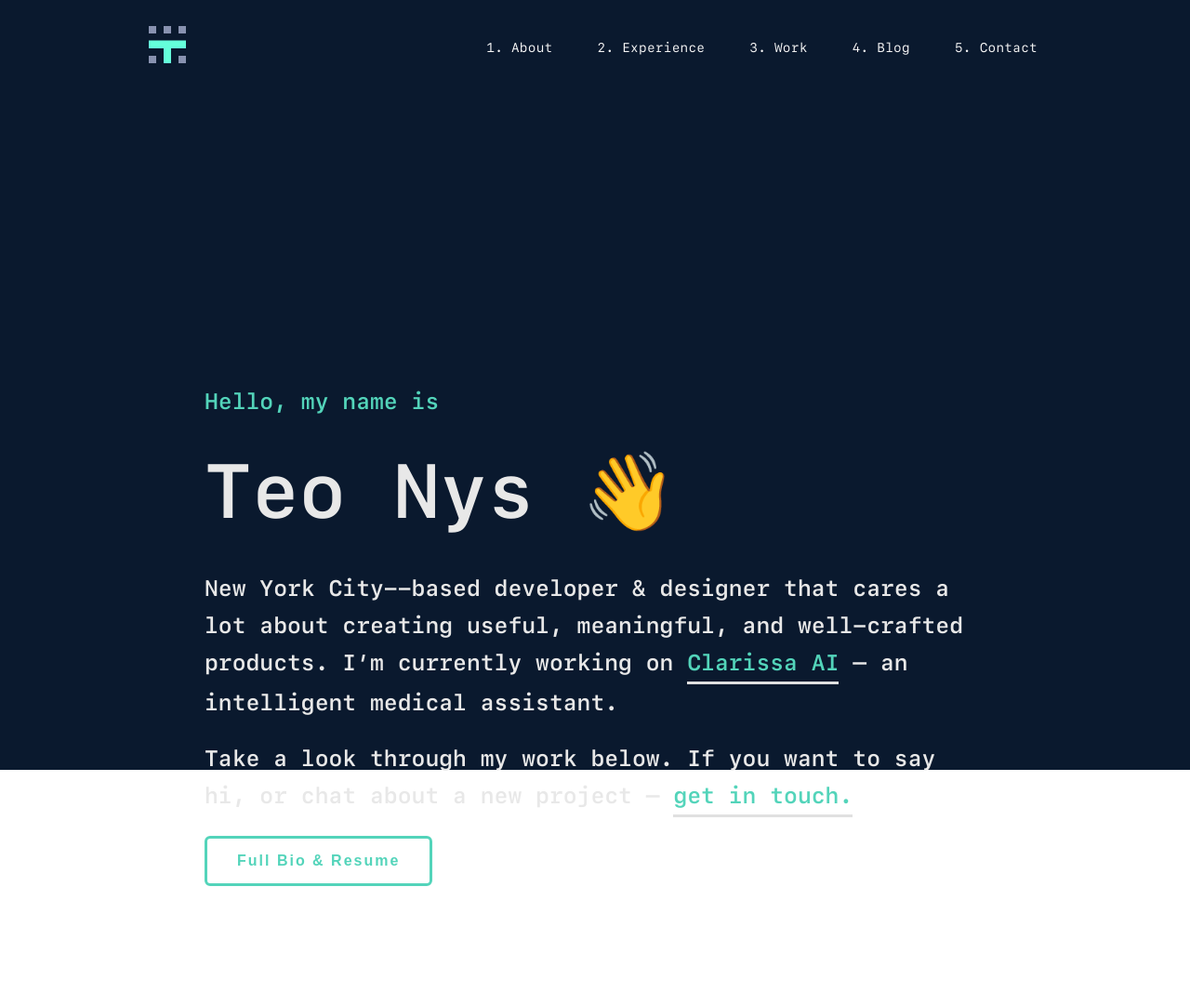
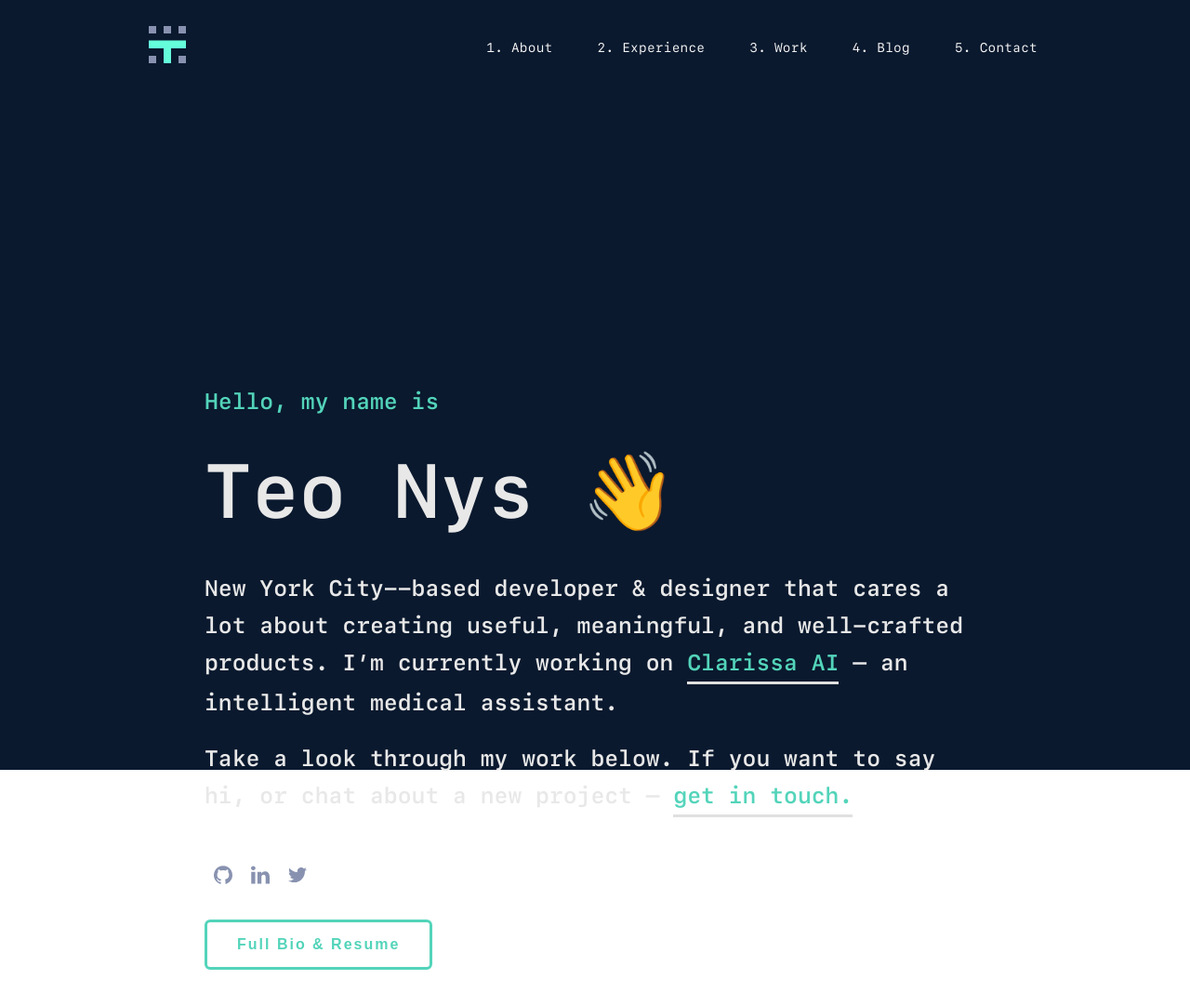
Before and after one commit to synoet/nyst-v1, a Gatsby site: page / in a window 1280 px wide. Shown: the whole page at 93% size. Built offline with nearby package versions, Linux system fonts and the light colour scheme; Gatsby itself is replaced by a stand-in of ours.

Commit message:
iconography

```diff
--- /dev/null
+++ b/src/components/icons/github.js
@@ -0,0 +1,31 @@
+
+import React from 'react';
+
+const IconGitHub = () => (
+  <svg xmlns="http://www.w3.org/2000/svg" role="img" viewBox="0 0 438.549 438.549">
+    <title>GitHub</title>
+    <path
+      d="M409.132,114.573c-19.608-33.596-46.205-60.194-79.798-79.8C295.736,15.166,259.057,5.365,219.271,5.365
+          c-39.781,0-76.472,9.804-110.063,29.408c-33.596,19.605-60.192,46.204-79.8,79.8C9.803,148.168,0,184.854,0,224.63 c0,47.78,13.94,90.745,41.827,128.906c27.884,38.164,63.906,64.572,108.063,79.227c5.14,0.954,8.945,0.283,11.419-1.996
+          c2.475-2.282,3.711-5.14,3.711-8.562c0-0.571-0.049-5.708-0.144-15.417c-0.098-9.709-0.144-18.179-0.144-25.406l-6.567,1.136
+          c-4.187,0.767-9.469,1.092-15.846,1c-6.374-0.089-12.991-0.757-19.842-1.999c-6.854-1.231-13.229-4.086-19.13-8.559
+          c-5.898-4.473-10.085-10.328-12.56-17.556l-2.855-6.57c-1.903-4.374-4.899-9.233-8.992-14.559
+          c-4.093-5.331-8.232-8.945-12.419-10.848l-1.999-1.431c-1.332-0.951-2.568-2.098-3.711-3.429c-1.142-1.331-1.997-2.663-2.568-3.997
+          c-0.572-1.335-0.098-2.43,1.427-3.289c1.525-0.859,4.281-1.276,8.28-1.276l5.708,0.853c3.807,0.763,8.516,3.042,14.133,6.851
+          c5.614,3.806,10.229,8.754,13.846,14.842c4.38,7.806,9.657,13.754,15.846,17.847c6.184,4.093,12.419,6.136,18.699,6.136
+          c6.28,0,11.704-0.476,16.274-1.423c4.565-0.952,8.848-2.383,12.847-4.285c1.713-12.758,6.377-22.559,13.988-29.41
+          c-10.848-1.14-20.601-2.857-29.264-5.14c-8.658-2.286-17.605-5.996-26.835-11.14c-9.235-5.137-16.896-11.516-22.985-19.126
+          c-6.09-7.614-11.088-17.61-14.987-29.979c-3.901-12.374-5.852-26.648-5.852-42.826c0-23.035,7.52-42.637,22.557-58.817
+          c-7.044-17.318-6.379-36.732,1.997-58.24c5.52-1.715,13.706-0.428,24.554,3.853c10.85,4.283,18.794,7.952,23.84,10.994
+          c5.046,3.041,9.089,5.618,12.135,7.708c17.705-4.947,35.976-7.421,54.818-7.421s37.117,2.474,54.823,7.421l10.849-6.849
+          c7.419-4.57,16.18-8.758,26.262-12.565c10.088-3.805,17.802-4.853,23.134-3.138c8.562,21.509,9.325,40.922,2.279,58.24
+          c15.036,16.18,22.559,35.787,22.559,58.817c0,16.178-1.958,30.497-5.853,42.966c-3.9,12.471-8.941,22.457-15.125,29.979
+          c-6.191,7.521-13.901,13.85-23.131,18.986c-9.232,5.14-18.182,8.85-26.84,11.136c-8.662,2.286-18.415,4.004-29.263,5.146
+          c9.894,8.562,14.842,22.077,14.842,40.539v60.237c0,3.422,1.19,6.279,3.572,8.562c2.379,2.279,6.136,2.95,11.276,1.995
+          c44.163-14.653,80.185-41.062,108.068-79.226c27.88-38.161,41.825-81.126,41.825-128.906
+          C438.536,184.851,428.728,148.168,409.132,114.573z"
+    />
+  </svg>
+);
+
+export default IconGitHub;
--- /dev/null
+++ b/src/components/icons/icon.js
@@ -0,0 +1,28 @@
+import React from 'react';
+import PropTypes from 'prop-types';
+import IconGitHub from '../icons/github.js';
+import IconLinkedin from '../icons/linkedin.js';
+import Logo from '../icons/logo.js'
+import IconTwitter from '../icons/twitter.js';
+
+const Icon = ({ name }) => {
+    console.log(name);
+  switch (name) {
+    case 'GitHub':
+      return <IconGitHub />;
+    case 'LinkedIn':
+      return <IconLinkedin />;
+    case 'Logo':
+      return <Logo />;
+    case 'Twitter':
+      return <IconTwitter />;
+    default:
+      return <Logo />;
+  }
+};
+
+Icon.propTypes = {
+  name: PropTypes.string.isRequired,
+};
+
+export default Icon;
--- /dev/null
+++ b/src/components/icons/linkedin.js
@@ -0,0 +1,17 @@
+import React from 'react';
+
+const IconLinkedin = () => (
+  <svg xmlns="http://www.w3.org/2000/svg" role="img" viewBox="0 0 430.117 430.117">
+    <title>LinkedIn</title>
+    <path
+      d="M430.117,261.543V420.56h-92.188V272.193c0-37.271-13.334-62.707-46.703-62.707
+          c-25.473,0-40.632,17.142-47.301,33.724c-2.432,5.928-3.058,14.179-3.058,22.477V420.56h-92.219c0,0,1.242-251.285,0-277.32h92.21
+          v39.309c-0.187,0.294-0.43,0.611-0.606,0.896h0.606v-0.896c12.251-18.869,34.13-45.824,83.102-45.824
+          C384.633,136.724,430.117,176.361,430.117,261.543z M52.183,9.558C20.635,9.558,0,30.251,0,57.463
+          c0,26.619,20.038,47.94,50.959,47.94h0.616c32.159,0,52.159-21.317,52.159-47.94C103.128,30.251,83.734,9.558,52.183,9.558z
+           M5.477,420.56h92.184v-277.32H5.477V420.56z"
+    />
+  </svg>
+);
+
+export default IconLinkedin;
--- /dev/null
+++ b/src/components/icons/twitter.js
@@ -0,0 +1,18 @@
+import React from 'react';
+
+const IconTwitter = () => (
+  <svg xmlns="http://www.w3.org/2000/svg" role="img" viewBox="0 0 612 612">
+    <title>Twitter</title>
+    <path
+      d="M612,116.258c-22.525,9.981-46.694,16.75-72.088,19.772c25.929-15.527,45.777-40.155,55.184-69.411
+          c-24.322,14.379-51.169,24.82-79.775,30.48c-22.907-24.437-55.49-39.658-91.63-39.658c-69.334,0-125.551,56.217-125.551,125.513
+          c0,9.828,1.109,19.427,3.251,28.606C197.065,206.32,104.556,156.337,42.641,80.386c-10.823,18.51-16.98,40.078-16.98,63.101
+          c0,43.559,22.181,81.993,55.835,104.479c-20.575-0.688-39.926-6.348-56.867-15.756v1.568c0,60.806,43.291,111.554,100.693,123.104
+          c-10.517,2.83-21.607,4.398-33.08,4.398c-8.107,0-15.947-0.803-23.634-2.333c15.985,49.907,62.336,86.199,117.253,87.194
+          c-42.947,33.654-97.099,53.655-155.916,53.655c-10.134,0-20.116-0.612-29.944-1.721c55.567,35.681,121.536,56.485,192.438,56.485
+          c230.948,0,357.188-191.291,357.188-357.188l-0.421-16.253C573.872,163.526,595.211,141.422,612,116.258z"
+    />
+  </svg>
+);
+
+export default IconTwitter;
--- a/src/components/sections/hero.js
+++ b/src/components/sections/hero.js
@@ -1,5 +1,8 @@
 import React from 'react';
 import styled from 'styled-components'
+import Icon from '../icons/icon.js';
+
+import {socialMedia} from '../../config'
 
 
 const SectionHero = styled.div`
@@ -110,8 +113,32 @@ text-decoration: none;
     -webkit-transform: skew(0deg, 3deg);
     -ms-transform: skew(0deg, 3deg);
     transform: skew(0deg, 3deg);
+`;
 
-
+const StyledSocialList = styled.ul`
+display: flex;
+flex-direction: row;
+align-items: center;
+margin: 0;
+padding: 0;
+list-style: none;
+&:after {
+  content: '';
+  display: block;
+  width: 1px;
+  height: 90px;
+  margin: 0 auto;
+}
+li {
+  padding: 10px;
+  a {
+    svg {
+      width: 20px;
+      height: 20px;
+      fill: #8892b0;
+    }
+  }
+}
 `;
 
 const hero = () => {
@@ -124,6 +151,15 @@ const hero = () => {
                     <DescriptionWrap>
                         <HeroDesc>New York City--based developer & designer that cares a lot about creating useful, meaningful, and well-crafted products. I’m currently working on <DescLink> Clarissa AI </DescLink> — an intelligent medical assistant.</HeroDesc>
                         <HeroDesc>Take a look through my work below. If you want to say hi, or chat about a new project — <DescLink href = 'teonys@nyu.edu'>get in touch.</DescLink></HeroDesc>
+                        <StyledSocialList>
+                        {socialMedia.map(({ url, name }, i) => (
+                                <li key={i}>
+                                    <a href={url} aria-label={name}>
+                                    <Icon name={name} />
+                                    </a>
+                                </li>
+                            ))}
+                        </StyledSocialList>
                         <Button>Full Bio & Resume</Button>
                     </DescriptionWrap>
                 </Container>
@@ -131,4 +167,4 @@ const hero = () => {
     )
 }
 
-export default hero
+export default hero;
```
Also changed, not shown: src/components/icons/Group 1.svg (deleted), src/components/icons/nyst-logo.svg (deleted).
